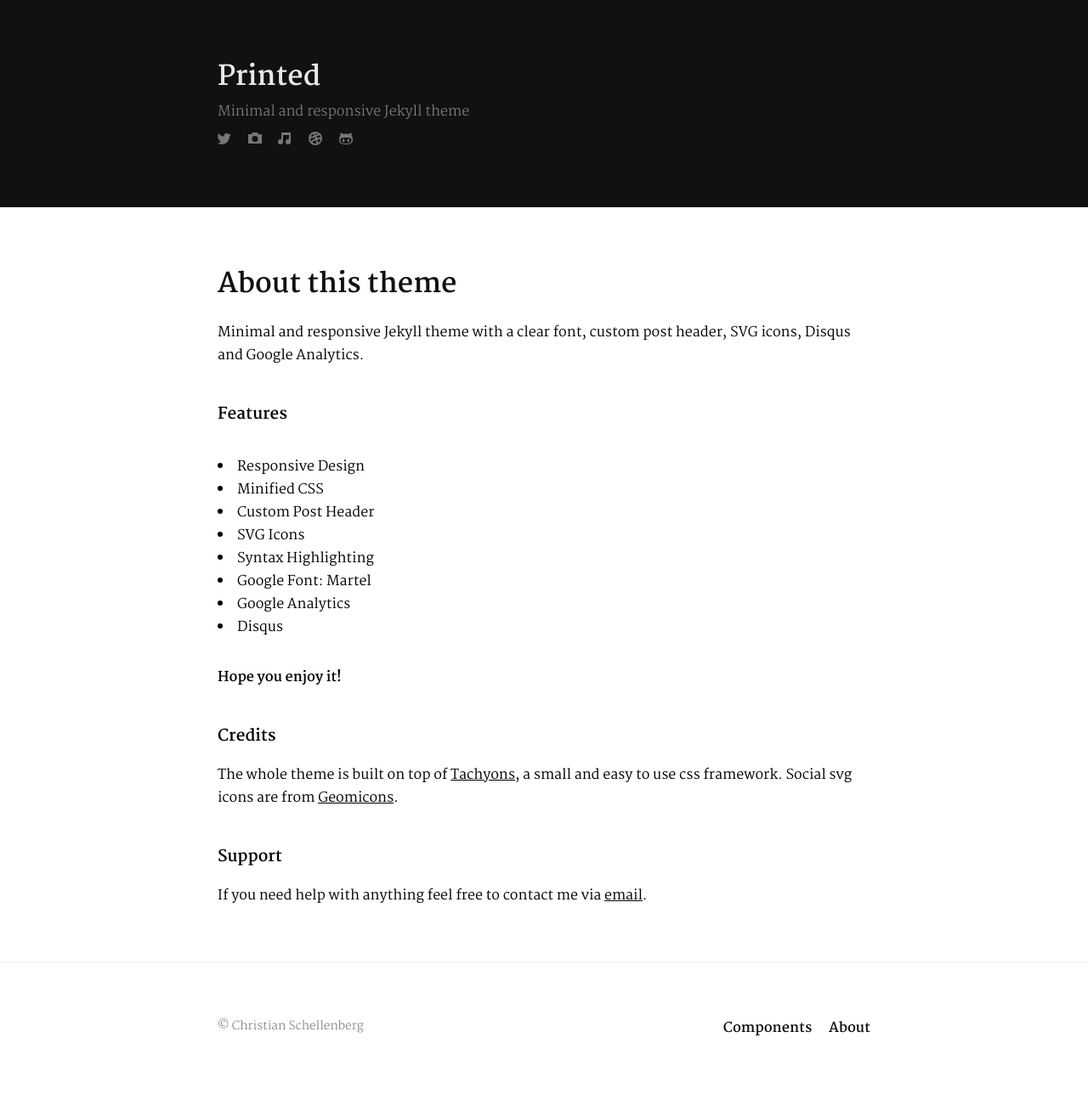
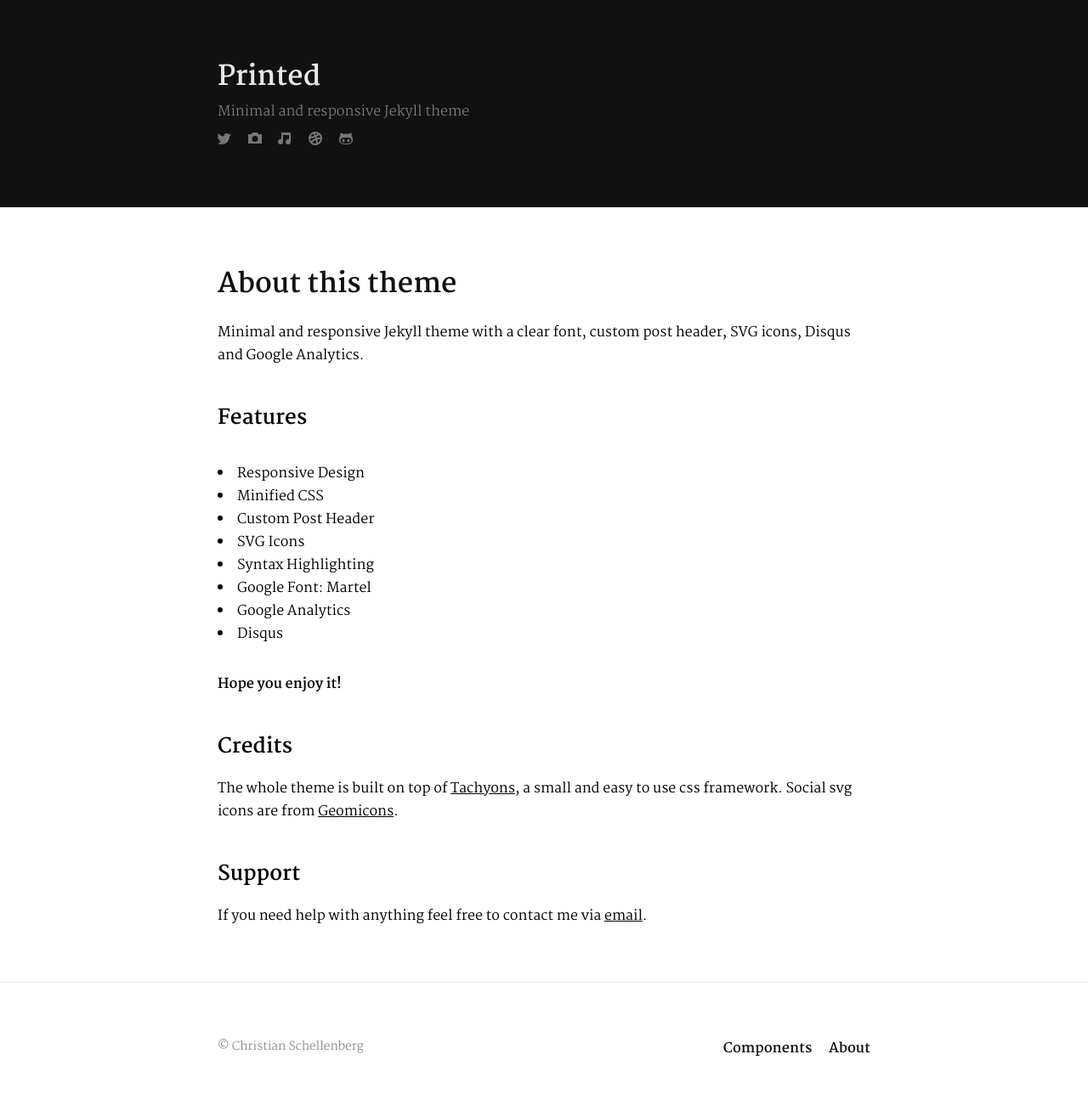
Before and after one commit to shaawnee/printed, a Jekyll site: the page built from about.html, in a window 1280 px wide. Shown: the whole page at 85% size. Built offline with Jekyll 4.4.1, drawn with Linux system fonts in a browser that asks for light colours; before the commit the page ends 1277 px from its top, so only the background shows below that.

Commit message:
Bug fixes

```diff
--- a/about.html
+++ b/about.html
@@ -3,8 +3,7 @@ title: About this theme
 layout: page
 ---
 <p>Minimal and responsive Jekyll theme with a clear font, custom post header, SVG icons, Disqus and Google Analytics.</p>
-
-<h3>Features</h3>
+<h2>Features</h2>
 <ul>
     <li>Responsive Design</li>
     <li>Minified CSS</li>
@@ -16,9 +15,7 @@ layout: page
     <li>Disqus</li>
 </ul>
 <p><b>Hope you enjoy it!</b></p>
-
-<h3>Credits</h3>
+<h2>Credits</h2>
 <p>The whole theme is built on top of <a target="_blank" href="http://tachyons.io">Tachyons</a>, a small and easy to use css framework. Social svg icons are from <a target="_blank" href="http://geomicons.com">Geomicons</a>.</p>
-
-<h3>Support</h3>
+<h2>Support</h2>
 <p>If you need help with anything feel free to contact me via <a href="mailto:c.schellenberg@me.com">email</a>.</p>
```
Also changed, not shown: components.html (+0 -8 lines).
